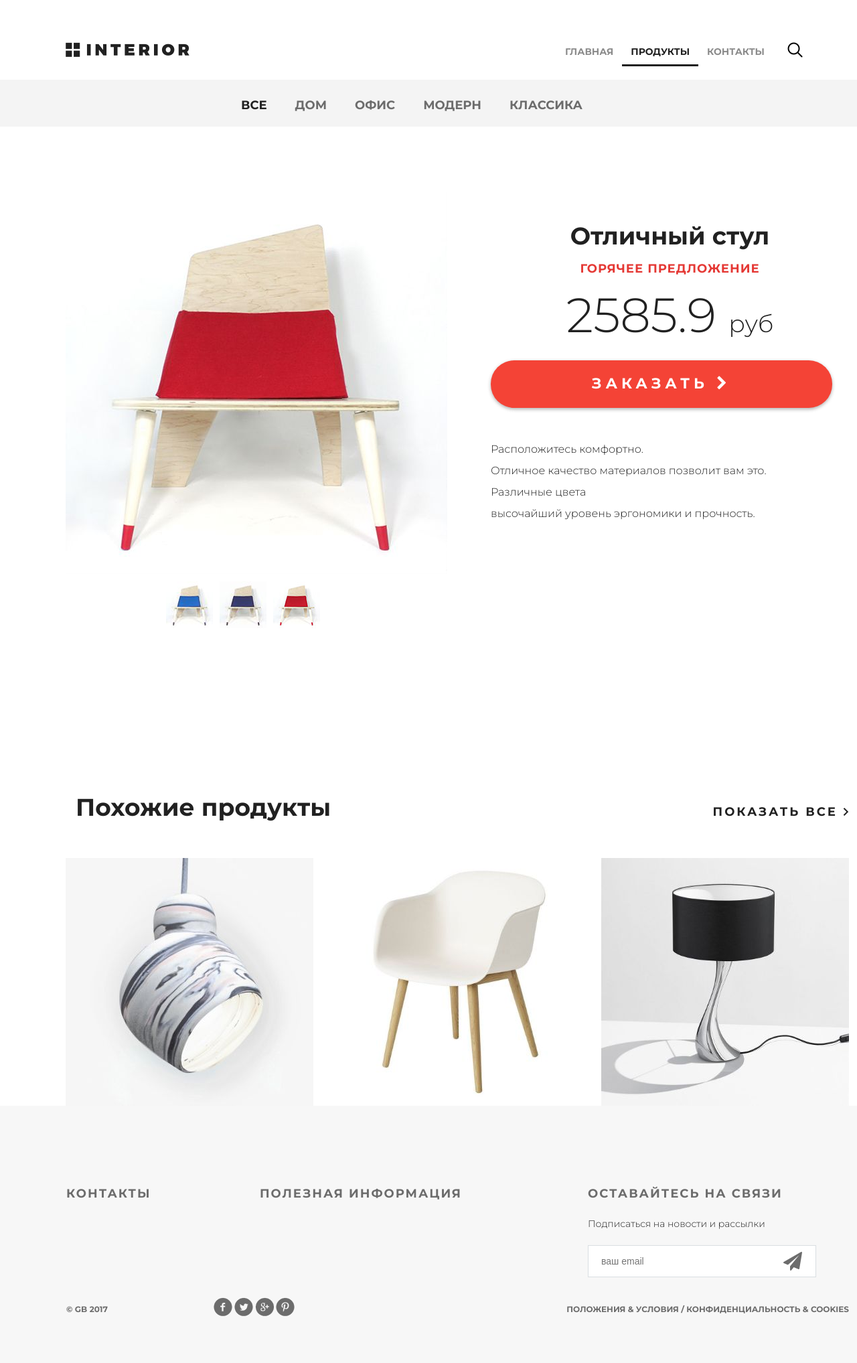
After one commit to Volkov-ES/django_project, a Django app: page /products/all in a window 1280 px wide; the page is wider, and only the part inside the window is pictured. The commit adds this page. Shown: that part at 67% size. Run offline with Django 3.2, Linux system fonts and the light colour scheme.

Commit message:
Second lesson is done

```diff
--- a/geekshop/geekshop/asgi.py
+++ b/geekshop/geekshop/asgi.py
@@ -11,6 +11,6 @@ import os
 
 from django.core.asgi import get_asgi_application
 
-os.environ.setdefault('DJANGO_SETTINGS_MODULE', 'geekshop.settings')
+os.environ.setdefault("DJANGO_SETTINGS_MODULE", "geekshop.settings")
 
 application = get_asgi_application()
--- a/geekshop/geekshop/urls.py
+++ b/geekshop/geekshop/urls.py
@@ -15,13 +15,13 @@ Including another URLconf
 """
 from django.contrib import admin
 from django.urls import path
+
 from mainapp import views as mainapp
 
 urlpatterns = [
-    path('admin/', admin.site.urls),
-    path('', mainapp.index),
-
-    path('', mainapp.index),
-    path('contact', mainapp.contact),
-    path('products', mainapp.products),
+    path("admin/", admin.site.urls),
+    path("", mainapp.index),
+    path("", mainapp.index, name="index"),
+    path("about/contact", mainapp.contact, name="contact"),
+    path("products/all", mainapp.products, name="products"),
 ]
--- a/geekshop/geekshop/wsgi.py
+++ b/geekshop/geekshop/wsgi.py
@@ -11,6 +11,6 @@ import os
 
 from django.core.wsgi import get_wsgi_application
 
-os.environ.setdefault('DJANGO_SETTINGS_MODULE', 'geekshop.settings')
+os.environ.setdefault("DJANGO_SETTINGS_MODULE", "geekshop.settings")
 
 application = get_wsgi_application()
--- a/geekshop/mainapp/apps.py
+++ b/geekshop/mainapp/apps.py
@@ -2,5 +2,5 @@ from django.apps import AppConfig
 
 
 class MainappConfig(AppConfig):
-    default_auto_field = 'django.db.models.BigAutoField'
-    name = 'mainapp'
+    default_auto_field = "django.db.models.BigAutoField"
+    name = "mainapp"
--- /dev/null
+++ b/geekshop/mainapp/templates/mainapp/base.html
@@ -0,0 +1,45 @@
+{% load static %}
+
+<!DOCTYPE html>
+<html>
+<head>
+	<meta charset="utf-8">
+	<title>Магазин</title>
+	<link rel="stylesheet" href="/static/style.css">
+	<link rel="stylesheet" href="static/fonts/font-awesome/css/font-awesome.css">
+</head>
+<body>
+	<div class="container">
+        {% block content %}
+        {% endblock %}
+	</div>
+
+    <div class="footer">
+        <div class="clearfix">
+            <div class="text-footer">
+                <h3>контакты</h3>
+            </div>
+            <div class="text-footer">
+                <h3>полезная информация</h3>
+            </div>
+            <div class="text-footer clearfix">
+                <h3>Оставайтесь на связи</h3>
+                <p>Подписаться на новости и рассылки</p>
+                <form>
+                    <input type="email" name="email" placeholder="ваш email">
+                    <a href="#"><i class="fa fa-paper-plane fa-2x" aria-hidden="true"></i></a>
+                </form>
+            </div>
+        </div>
+        <p class="small">&copy; GB 2017</p>
+        <div class="social">
+            <a href="#" class="social1"></a>
+            <a href="#" class="social2"></a>
+            <a href="#" class="social3"></a>
+            <a href="#" class="social4"></a>
+        </div>
+        <p class="small">Положения &amp; Условия  /  Конфиденциальность &amp; Cookies</p>
+    </div>
+
+</body>
+</html>
--- /dev/null
+++ b/geekshop/mainapp/templates/mainapp/includes/main_menu_inc.html
@@ -0,0 +1,11 @@
+<div class="header clearfix">
+    <a href="{% url 'index' %}" class="logo"></a>
+    <ul class="menu">
+        {% with url_name=request.resolver_match.url_name %}
+        {% for link, name in menu.items %}
+        <li><a href="{% url link %}" class="{% if url_name == link %} active {% endif %}">{{ name }}</a></li>
+        {% endfor %}
+        {% endwith %}
+    </ul>
+    <a href="#" class="search"></a>
+</div>
--- a/geekshop/mainapp/templates/mainapp/products.html
+++ b/geekshop/mainapp/templates/mainapp/products.html
@@ -1,26 +1,10 @@
+{% extends 'mainapp/base.html' %}
 {% load static %}
 
-<!DOCTYPE html>
-<html>
-<head>
-	<meta charset="utf-8">
-	<title>Каталог</title>
-	<link rel="stylesheet" href="/static/style.css">
-	<link rel="stylesheet" href="static/fonts/font-awesome/css/font-awesome.css">
-</head>
-<body>
+{% block content %}
 <div class="container">
 	<div class="hero-white">
-			<div class="header clearfix">
-				<a href="/" class="logo"></a>
-				<ul class="menu">
-					<li><a href="/./">домой</a></li>
-					<li><a href="/products" class="active">продукты</a></li>
-					<li><a href="/contact">контакты</a></li>
-				</ul>
-				<a href="#" class="search"></a>
-                <a href="#" class="basket"></a>
-			</div>
+		{% include 'mainapp/includes/main_menu_inc.html' %}
 	</div>
 
 	<div class="details">
@@ -82,68 +66,19 @@
 				<a class="explore" href="#">показать все <img src="/static/img/arrow.png" alt=""></a>
 			</div>
 			<div class="related-products clearfix">
+				{% for product in products %}
 				<div class="block">
-						<a href="#"><img src="/static/img/product-11.jpg" alt="">
+					<a href="#"><img src="{% static product.image %}" alt="">
 						<div class="text">
 							<img src="/static/img/icon-hover.png" alt="img">
-								<h4>Стул повышенного качества</h4>
-								<p>Не оторваться. </p>
+							<h4>{{ product.title|title }}</h4>
+							<p>{{ product.description|upper|truncatewords:10 }}</p>
 						</div>
 					</a>
 				</div>
-					<div class="block">
-						<a href="#"><img src="/static/img/product-21.jpg" alt="">
-							<div class="text">
-								<img src="/static/img/icon-hover.png" alt="img">
-								<h4>Стул повышенного качества</h4>
-								<p>Не оторваться. </p>
-							</div>
-						</a>
-					</div>
-					<div class="block">
-						<a href="#"><img src="/static/img/product-31.jpg" alt="">
-							<div class="text">
-								<img src="/static/img/icon-hover.png" alt="img">
-								<h4>Стул повышенного качества</h4>
-								<p>Не оторваться. </p>
-							</div>
-						</a>
-					</div>
-
+				{% endfor %}
 			</div>
 		</div>
 	</div>
-
-		<div class="clr"></div>
-
 </div>
-
-	<div class="footer">
-        <div class="clearfix">
-            <div class="text-footer">
-                <h3>контакты</h3>
-            </div>
-            <div class="text-footer">
-                <h3>полезная информация</h3>
-            </div>
-            <div class="text-footer clearfix">
-                <h3>Оставайтесь на связи</h3>
-                <p>Подписаться на новости и рассылки</p>
-                <form>
-                    <input type="email" name="email" placeholder="ваш email">
-                    <a href="#"><i class="fa fa-paper-plane fa-2x" aria-hidden="true"></i></a>
-                </form>
-            </div>
-        </div>
-        <p class="small">&copy; GB 2017</p>
-        <div class="social">
-            <a href="#" class="social1"></a>
-            <a href="#" class="social2"></a>
-            <a href="#" class="social3"></a>
-            <a href="#" class="social4"></a>
-        </div>
-        <p class="small">Положения &amp; Условия  /  Конфиденциальность &amp; Cookies</p>
-    </div>
-
-</body>
-</html>
+{% endblock %}
--- a/geekshop/mainapp/views.py
+++ b/geekshop/mainapp/views.py
@@ -1,13 +1,61 @@
 from django.shortcuts import render
+
+MENU_LINKS = {
+    "index": "Главная",
+    "products": "Продукты",
+    "contact": "Контакты",
+}
 
 # Create your views here.
 def index(request):
-    return render(request, 'mainapp/index.html')
+    return render(
+        request,
+        "mainapp/index.html",
+        context={
+            "title": "Главная",
+            "menu": MENU_LINKS,
+        },
+    )
 
     # Create your views here.
+
+
 def products(request):
-    return render(request, 'mainapp/products.html')
+    return render(
+        request,
+        "mainapp/products.html",
+        context={
+            "title": "Продукты",
+            "menu": MENU_LINKS,
+            "products": [
+                {
+                    "name": "Стул",
+                    "description": "отличный стул 1!",
+                    "image": "img/product-11.jpg",
+                },
+                {
+                    "name": "Стул",
+                    "description": "отличный стул 2!",
+                    "image": "img/product-21.jpg",
+                },
+                {
+                    "name": "Стул",
+                    "description": "отличный стул 3!",
+                    "image": "img/product-31.jpg",
+                },
+            ],
+        },
+    )
 
     # Create your views here.
+
+
 def contact(request):
-    return render(request, 'mainapp/contact.html')
+    return render(
+        request,
+        "mainapp/contact.html",
+        context={
+            "title": "Контакты",
+            "menu": MENU_LINKS,
+        },
+    )
--- a/geekshop/manage.py
+++ b/geekshop/manage.py
@@ -6,7 +6,7 @@ import sys
 
 def main():
     """Run administrative tasks."""
-    os.environ.setdefault('DJANGO_SETTINGS_MODULE', 'geekshop.settings')
+    os.environ.setdefault("DJANGO_SETTINGS_MODULE", "geekshop.settings")
     try:
         from django.core.management import execute_from_command_line
     except ImportError as exc:
@@ -18,5 +18,5 @@ def main():
     execute_from_command_line(sys.argv)
 
 
-if __name__ == '__main__':
+if __name__ == "__main__":
     main()
```
Also changed, not shown: geekshop/geekshop/settings.py (+38 -39 lines), geekshop/mainapp/templates/mainapp/contact.html (+6 -49 lines), geekshop/mainapp/templates/mainapp/index.html (+6 -48 lines). Lines whose indentation alone changed are shown as unchanged.
